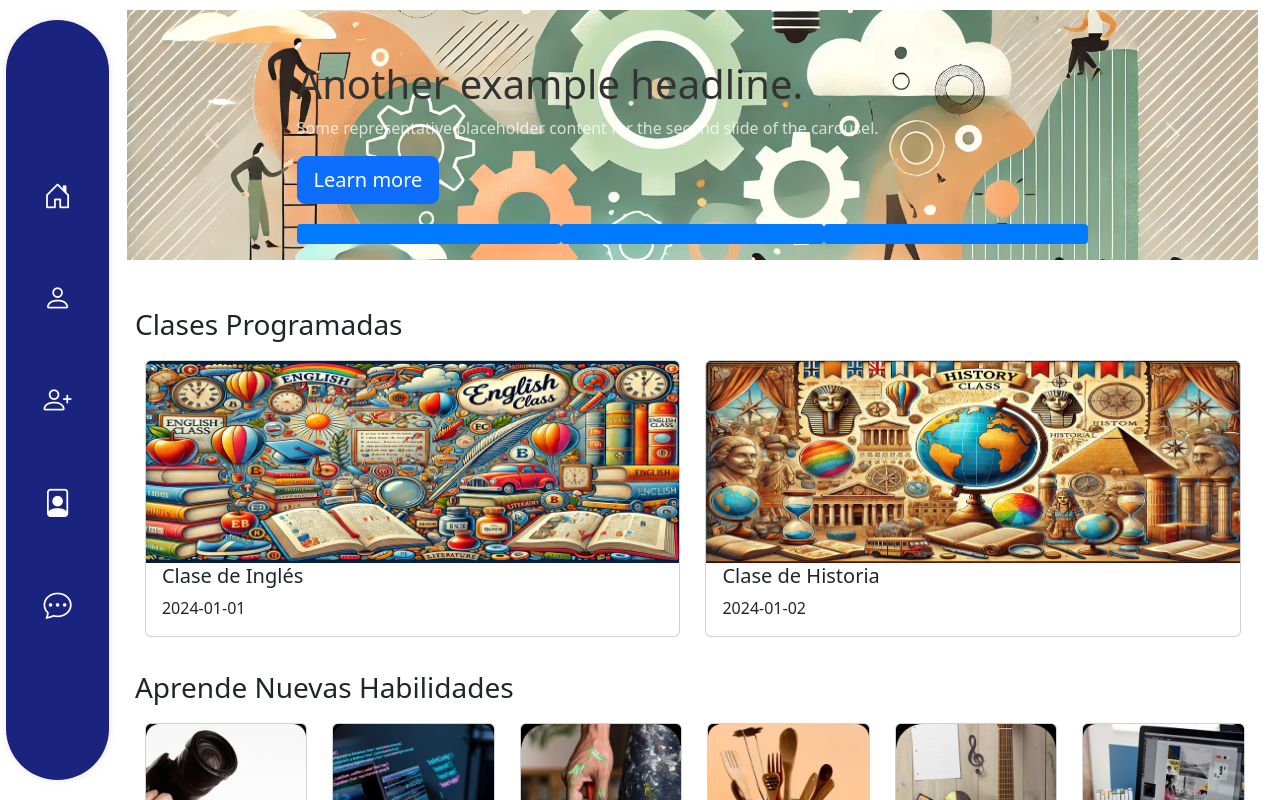
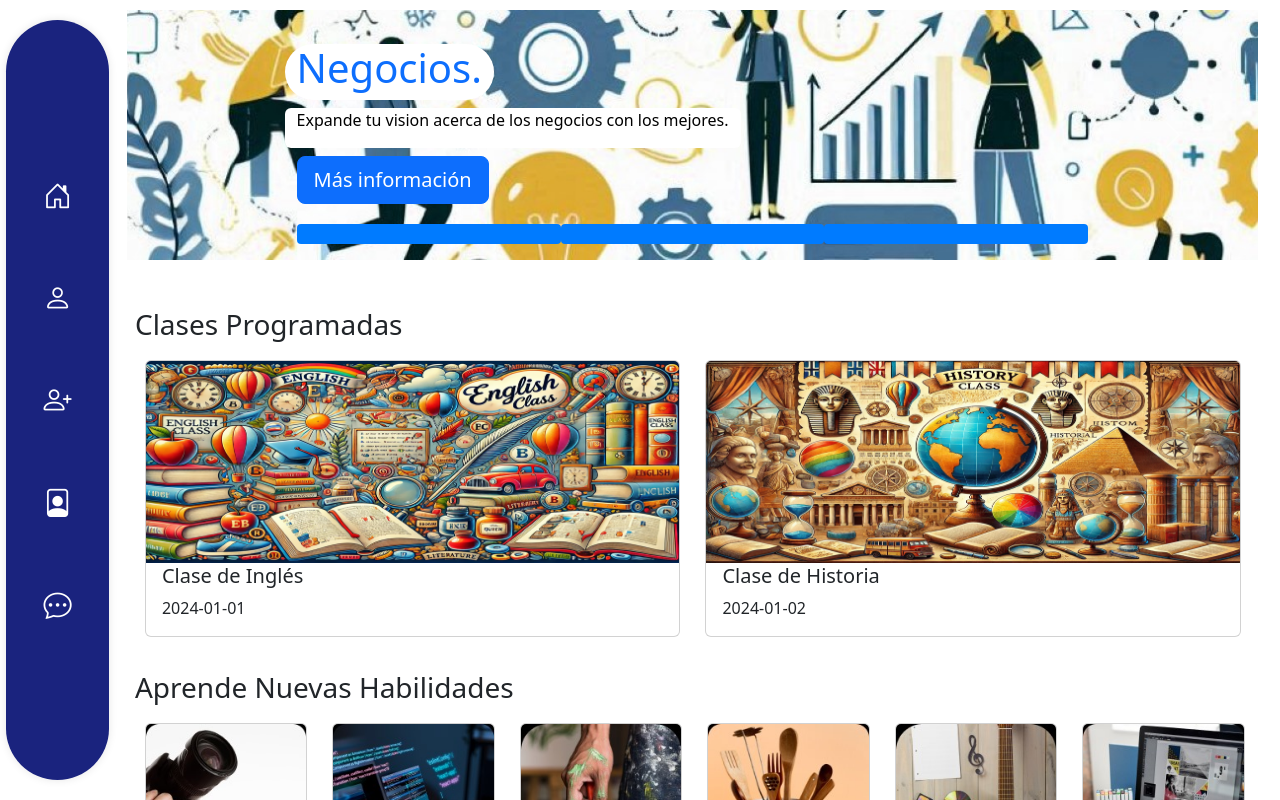
Before and after one commit to ksta11/TradeTalentSocialNetwork, a React (Vite) app: page / in a window 1280 px wide. Shown: the top 800 px of the page. Built offline with nearby package versions, Linux system fonts and the light colour scheme.

Commit message:
se ajusto el como se ve el carousel de home

```diff
--- a/src/components/molecules/Carousel.jsx
+++ b/src/components/molecules/Carousel.jsx
@@ -6,7 +6,7 @@ export function Carousel({ slides }) {
   useEffect(() => {
     const interval = setInterval(() => {
       setActiveIndex((prevIndex) => (prevIndex + 1) % slides.length);
-    }, 5000); // Cambia de slide cada 5 segundos
+    }, 7000); // Cambia de slide cada 5 segundos
 
     return () => clearInterval(interval);
   }, [slides.length]);
@@ -49,8 +49,16 @@ export function Carousel({ slides }) {
             />
             <div className="container">
               <div className="carousel-caption text-start">
-                <h1>{slide.title}</h1>
-                <p className="opacity-75">{slide.content}</p>
+                <div className="row">
+                  <div className="col-auto bg-white rounded-pill">
+                    <h1 className="opacity-90 text-primary">{slide.title}</h1>
+                  </div>
+                </div>
+                <div className="row">
+                  <div className="col-auto bg-white rounded-2 my-2">
+                    <p className="opacity-90 text-black ">{slide.content}</p>
+                  </div>
+                </div>
                 <p><a className="btn btn-lg btn-primary" href={slide.buttonLink}>{slide.buttonText}</a></p>
               </div>
             </div>
--- a/src/components/pages/Home.jsx
+++ b/src/components/pages/Home.jsx
@@ -6,23 +6,23 @@ import { Header } from '../molecules/Header';
 export function Home() {
   const carouselSlides = [
     {
-      title: "Example headline.",
-      content: "Some representative placeholder content for the first slide of the carousel.",
-      buttonText: "Sign up today",
+      title: "Negocios.",
+      content: "Expande tu vision acerca de los negocios con los mejores.",
+      buttonText: "Más información",
       buttonLink: "#",
       imageUrl: "/img_carousel.jpg"
     },
     {
-      title: "Another example headline.",
-      content: "Some representative placeholder content for the second slide of the carousel.",
-      buttonText: "Learn more",
+      title: "Ingenieria.",
+      content: "Complementa tus conocimientos sobre ingenieria con nuestros usuarios especializados en cada campo de la ingenieria.",
+      buttonText: "Saber más",
       buttonLink: "#",
       imageUrl: "/img_carousel2.webp"
     },
     {
-      title: "One more for good measure.",
-      content: "Some representative placeholder content for the third slide of this carousel.",
-      buttonText: "Browse gallery",
+      title: "Desata tu creatividad.",
+      content: "Dale rienda suelta a tu creatividad apreniendo acerca de pintura, diseño grafico, danzas y mucho más.",
+      buttonText: "Aprende ahora",
       buttonLink: "#",
       imageUrl: "/img_carousel3.png"
     }
```
